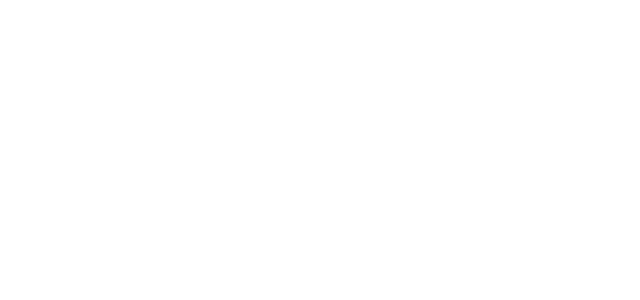
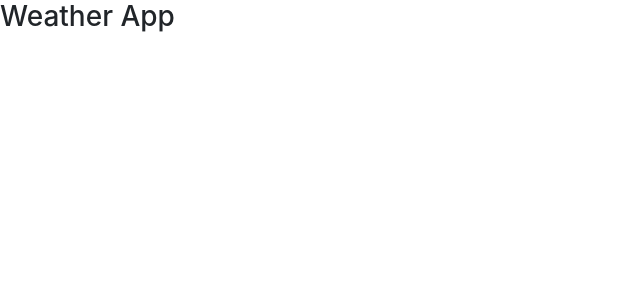
Before and after one commit to aharpt/Weather-App, a React (Create React App) app: page / in a window 1280 px wide. Shown: the top 300 px of the page, without its empty margins (0-640 px from the left). Built offline with nearby package versions, Linux system fonts and the light colour scheme.

Commit message:
Add 'Header' component

```diff
--- a/src/App.js
+++ b/src/App.js
@@ -1,10 +1,10 @@
-import './App.css';
+import Header from './components/Header';
 
 function App() {
   return (
-    <div>
-
-    </div>
+    <>
+      <Header />
+    </>
   );
 }
 
--- /dev/null
+++ b/src/components/Header.js
@@ -0,0 +1,11 @@
+import React from 'react'
+
+function Header() {
+    return (
+        <section>
+            <h3>Weather App</h3>
+        </section>
+    )
+}
+
+export default Header
```
